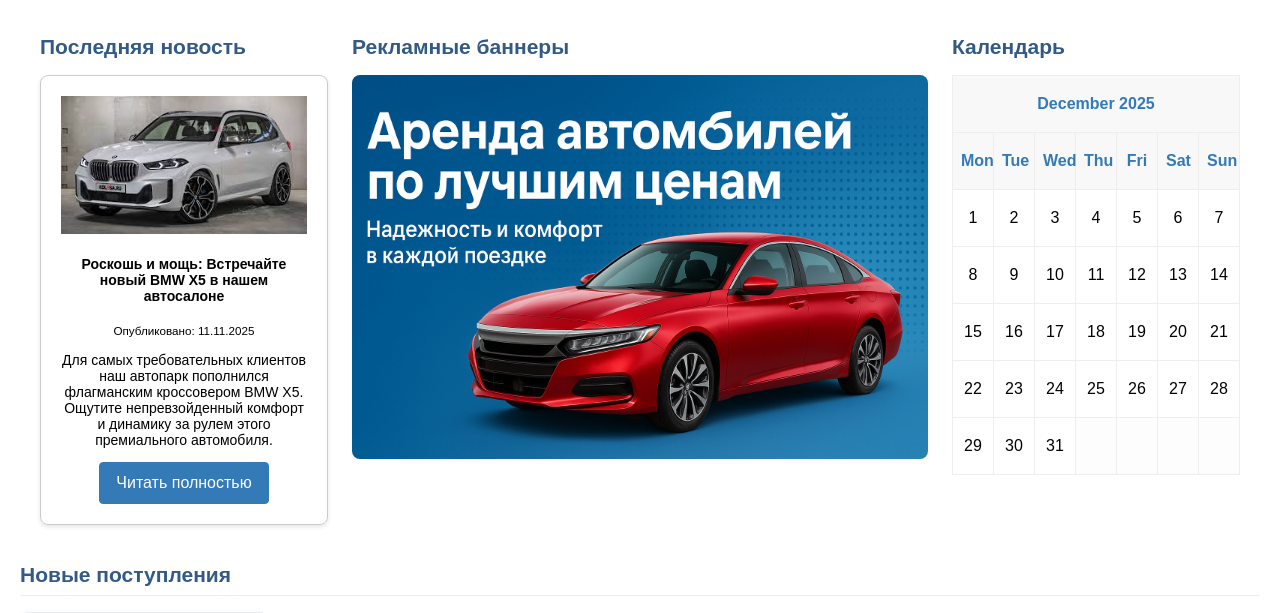
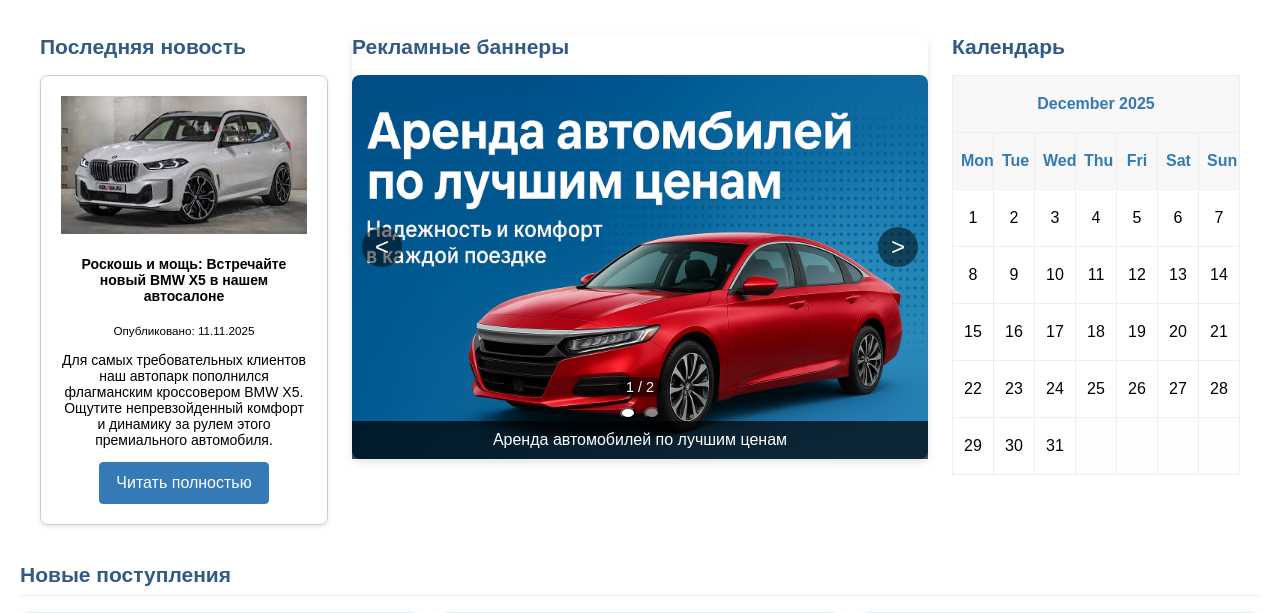
Before and after one commit to Dmitro44/353503_SEBELEV_21, a Django app: page / in a window 1280 px wide. Shown: the part 657-1270 px from the top of the page. Run offline with Django 5.2, Linux system fonts and the light colour scheme; data comes from the database, SQL or seed files in the repository; data that the repository does not hold is empty.

Commit message:
Added script that implements slider functions

```diff
--- /dev/null
+++ b/STRWEB/LR3/static/css/components/_slider.css
@@ -0,0 +1,116 @@
+/* static/css/components/_slider.css */
+
+.slider {
+    position: relative;
+    width: 100%;
+    max-width: 900px; /* Adjust as needed */
+    margin: auto;
+    box-shadow: 0 4px 8px rgba(0,0,0,0.1);
+    border-radius: 8px;
+}
+
+.slider-viewport {
+    overflow: hidden;
+    border-radius: 8px;
+}
+
+.slider-track {
+    display: flex;
+    transition: transform 0.5s ease-in-out;
+}
+
+.slider-slide {
+    flex: 0 0 100%;
+    min-width: 100%;
+    position: relative;
+}
+
+.slider-slide img {
+    width: 100%;
+    display: block;
+    height: auto;
+}
+
+.slider-controls {
+    position: absolute;
+    top: 50%;
+    left: 0;
+    right: 0;
+    transform: translateY(-50%);
+    display: flex;
+    justify-content: space-between;
+    pointer-events: none; /* Allows clicks to go through to the image link */
+}
+
+.slider-nav-prev,
+.slider-nav-next {
+    pointer-events: all; /* Make buttons clickable */
+    background-color: rgba(0, 0, 0, 0.5);
+    color: white;
+    border: none;
+    padding: 10px;
+    cursor: pointer;
+    border-radius: 50%;
+    margin: 0 10px;
+    font-size: 1.5rem;
+    width: 40px;
+    height: 40px;
+    display: flex;
+    align-items: center;
+    justify-content: center;
+}
+
+.slider-nav-prev:hover,
+.slider-nav-next:hover {
+    background-color: rgba(0, 0, 0, 0.8);
+}
+
+.slider-caption {
+    position: absolute;
+    bottom: 0;
+    left: 0;
+    right: 0;
+    background-color: rgba(0, 0, 0, 0.7);
+    color: white;
+    padding: 10px;
+    text-align: center;
+    font-size: 1rem;
+}
+
+.slider-pagination {
+    position: absolute;
+    bottom: 40px; /* Adjust to be above the caption */
+    left: 0;
+    right: 0;
+    display: flex;
+    flex-direction: column;
+    align-items: center;
+    gap: 10px;
+}
+
+.slider-pagination-counter {
+    background-color: rgba(0, 0, 0, 0.5);
+    color: white;
+    padding: 2px 8px;
+    border-radius: 12px;
+    font-size: 0.9rem;
+}
+
+.slider-pagination-dots {
+    display: flex;
+    gap: 8px;
+}
+
+.slider-pagination-dot {
+    width: 12px;
+    height: 12px;
+    border-radius: 50%;
+    background-color: rgba(255, 255, 255, 0.5);
+    cursor: pointer;
+    transition: background-color 0.3s;
+}
+
+.slider-pagination-dot.active,
+.slider-pagination-dot:hover {
+    background-color: white;
+}
--- a/STRWEB/LR3/static/css/main.css
+++ b/STRWEB/LR3/static/css/main.css
@@ -19,6 +19,7 @@
 @import url('components/_preloader.css');
 @import url('components/_animation.css');
 @import url('components/_messages.css');
+@import url('components/_slider.css');
 
 /* Pages */
 @import url('pages/_home.css');
--- a/STRWEB/LR3/static/css/pages/_home.css
+++ b/STRWEB/LR3/static/css/pages/_home.css
@@ -94,36 +94,6 @@
     box-shadow: 0 2px 4px rgba(0,0,0,0.05);
 }
 
-/* Banner Carousel Styles */
-.banner-carousel {
-    width: 100%;
-}
-
-.carousel-viewport {
-    display: flex;
-    overflow-x: auto;
-    scroll-snap-type: x mandatory;
-    border-radius: 8px;
-    /* Hide scrollbar for a cleaner look */
-    -ms-overflow-style: none;  /* IE and Edge */
-    scrollbar-width: none;  /* Firefox */
-}
-
-.carousel-viewport::-webkit-scrollbar {
-    display: none; /* Chrome, Safari, Opera */
-}
-
-.carousel-slide {
-    flex: 0 0 100%;
-    scroll-snap-align: start;
-}
-
-.carousel-slide img {
-    width: 100%;
-    height: auto;
-    display: block;
-}
-
 /* Calendar Styles */
 .home-column-right .month {
     width: 100%;
--- /dev/null
+++ b/STRWEB/LR3/static/js/main.js
@@ -0,0 +1,10 @@
+// static/js/main.js
+import { Slider } from "./slider.js";
+
+document.addEventListener("DOMContentLoaded", () => {
+    console.log("Main JS script loaded as module");
+
+    // Initialize all sliders on the page
+    const sliders = document.querySelectorAll(".slider");
+    sliders.forEach((sliderElement) => new Slider(sliderElement));
+});
--- /dev/null
+++ b/STRWEB/LR3/static/js/slider.js
@@ -0,0 +1,165 @@
+// static/js/slider.js
+
+export class Slider {
+    constructor(sliderElement) {
+        this.slider = sliderElement;
+        if (!this.slider) return;
+
+        // --- 1. SELECT ELEMENTS ---
+        this.track = this.slider.querySelector(".slider-track");
+        this.slides = Array.from(this.track.children);
+        this.nextBtn = this.slider.querySelector(".slider-nav-next");
+        this.prevBtn = this.slider.querySelector(".slider-nav-prev");
+        this.dotsContainer = this.slider.querySelector(
+            ".slider-pagination-dots",
+        );
+        this.counterEl = this.slider.querySelector(
+            ".slider-pagination-counter",
+        );
+        this.captionEl = this.slider.querySelector(".slider-caption");
+
+        // --- 2. CONFIGURATION ---
+        const dataset = this.slider.dataset;
+        this.loop = dataset.loop === "true";
+        this.auto = dataset.auto === "true";
+        this.delay = parseInt(dataset.delay, 10) || 5000;
+        this.showNavs = dataset.navs === "true";
+        this.showPags = dataset.pags === "true";
+        this.stopOnHover = dataset.stopMouseHover === "true";
+
+        // --- 3. STATE ---
+        this.currentIndex = 0;
+        this.slideCount = this.slides.length;
+        this.autoPlayInterval = null;
+
+        this.init();
+    }
+
+    init() {
+        if (this.slideCount === 0) return;
+
+        this.setupUI();
+        this.setupEventListeners();
+        this.updateSlider();
+
+        if (this.auto) {
+            this.startAutoPlay();
+        }
+    }
+
+    setupUI() {
+        // Hide/show nav buttons
+        if (!this.showNavs) {
+            if (this.nextBtn) this.nextBtn.style.display = "none";
+            if (this.prevBtn) this.prevBtn.style.display = "none";
+        }
+
+        // Create pagination dots
+        if (this.showPags && this.dotsContainer) {
+            this.dotsContainer.innerHTML = "";
+            for (let i = 0; i < this.slideCount; i++) {
+                const dot = document.createElement("button");
+                dot.classList.add("slider-pagination-dot");
+                dot.addEventListener("click", () => this.goToSlide(i));
+                this.dotsContainer.appendChild(dot);
+            }
+            this.dots = Array.from(this.dotsContainer.children);
+        } else if (this.dotsContainer) {
+            this.dotsContainer.style.display = "none";
+        }
+    }
+
+    setupEventListeners() {
+        if (this.nextBtn) {
+            this.nextBtn.addEventListener("click", () => this.nextSlide());
+        }
+        if (this.prevBtn) {
+            this.prevBtn.addEventListener("click", () => this.prevSlide());
+        }
+
+        if (this.auto && this.stopOnHover) {
+            this.slider.addEventListener("mouseenter", () =>
+                this.stopAutoPlay(),
+            );
+            this.slider.addEventListener("mouseleave", () =>
+                this.startAutoPlay(),
+            );
+        }
+    }
+
+    nextSlide() {
+        let nextIndex = this.currentIndex + 1;
+        if (nextIndex >= this.slideCount) {
+            nextIndex = this.loop ? 0 : this.currentIndex;
+        }
+        this.goToSlide(nextIndex);
+    }
+
+    prevSlide() {
+        let prevIndex = this.currentIndex - 1;
+        if (prevIndex < 0) {
+            prevIndex = this.loop ? this.slideCount - 1 : this.currentIndex;
+        }
+        this.goToSlide(prevIndex);
+    }
+
+    goToSlide(index) {
+        if (index < 0 || index >= this.slideCount) return;
+        this.currentIndex = index;
+        this.updateSlider();
+    }
+
+    updateSlider() {
+        // Move the track
+        this.track.style.transform = `translateX(-${this.currentIndex * 100}%)`;
+
+        // Update UI elements
+        this.updatePagination();
+        this.updateCaption();
+        this.updateNavs();
+    }
+
+    updatePagination() {
+        // Update counter
+        if (this.counterEl) {
+            this.counterEl.textContent = `${this.currentIndex + 1} / ${this.slideCount}`;
+        }
+
+        // Update active dot
+        if (this.showPags && this.dots) {
+            this.dots.forEach((dot, index) => {
+                dot.classList.toggle("active", index === this.currentIndex);
+            });
+        }
+    }
+
+    updateCaption() {
+        if (this.captionEl) {
+            const currentSlide = this.slides[this.currentIndex];
+            this.captionEl.textContent = currentSlide.dataset.title || "";
+        }
+    }
+
+    updateNavs() {
+        if (!this.loop && this.showNavs) {
+            if (this.prevBtn) {
+                this.prevBtn.disabled = this.currentIndex === 0;
+            }
+            if (this.nextBtn) {
+                this.nextBtn.disabled =
+                    this.currentIndex === this.slideCount - 1;
+            }
+        }
+    }
+
+    startAutoPlay() {
+        if (this.autoPlayInterval) clearInterval(this.autoPlayInterval);
+        this.autoPlayInterval = setInterval(() => {
+            this.nextSlide();
+        }, this.delay);
+    }
+
+    stopAutoPlay() {
+        clearInterval(this.autoPlayInterval);
+    }
+}
--- a/STRWEB/LR3/templates/base.html
+++ b/STRWEB/LR3/templates/base.html
@@ -77,5 +77,6 @@
 
 {% block extra_js %}{% endblock %}
 
+<script src="{% static 'js/main.js' %}" type="module" defer></script>
 </body>
 </html>
--- a/STRWEB/LR3/templates/content/home.html
+++ b/STRWEB/LR3/templates/content/home.html
@@ -48,17 +48,37 @@
 
         <div class="home-column home-column-center">
             {% if banners %}
-            <section class="banner-carousel">
+            <section id="main-banner-slider" class="slider"
+                     data-loop="true"
+                     data-auto="true"
+                     data-delay="5000"
+                     data-navs="true"
+                     data-pags="true"
+                     data-stop-mouse-hover="true">
                 <h1>Рекламные баннеры</h1>
-                <div class="carousel-viewport">
-                    {% for banner in banners %}
-                    <div class="carousel-slide">
-                        <a href="{{ banner.link }}">
-                            <img src="{{ banner.image.url }}" alt="{{ banner.title }}">
-                        </a>
+                <div class="slider-viewport">
+                    <div class="slider-track">
+                        {% for banner in banners %}
+                        <div class="slider-slide" data-title="{{ banner.title }}">
+                            <a href="{{ banner.link }}">
+                                <img src="{{ banner.image.url }}" alt="{{ banner.title }}">
+                            </a>
+                        </div>
+                        {% endfor %}
                     </div>
-                    {% endfor %}
                 </div>
+
+                <div class="slider-controls">
+                    <button class="slider-nav-prev">&lt;</button>
+                    <button class="slider-nav-next">&gt;</button>
+                </div>
+
+                <div class="slider-pagination">
+                    <div class="slider-pagination-counter"></div>
+                    <div class="slider-pagination-dots"></div>
+                </div>
+
+                <div class="slider-caption"></div>
             </section>
             {% endif %}
         </div>
```
